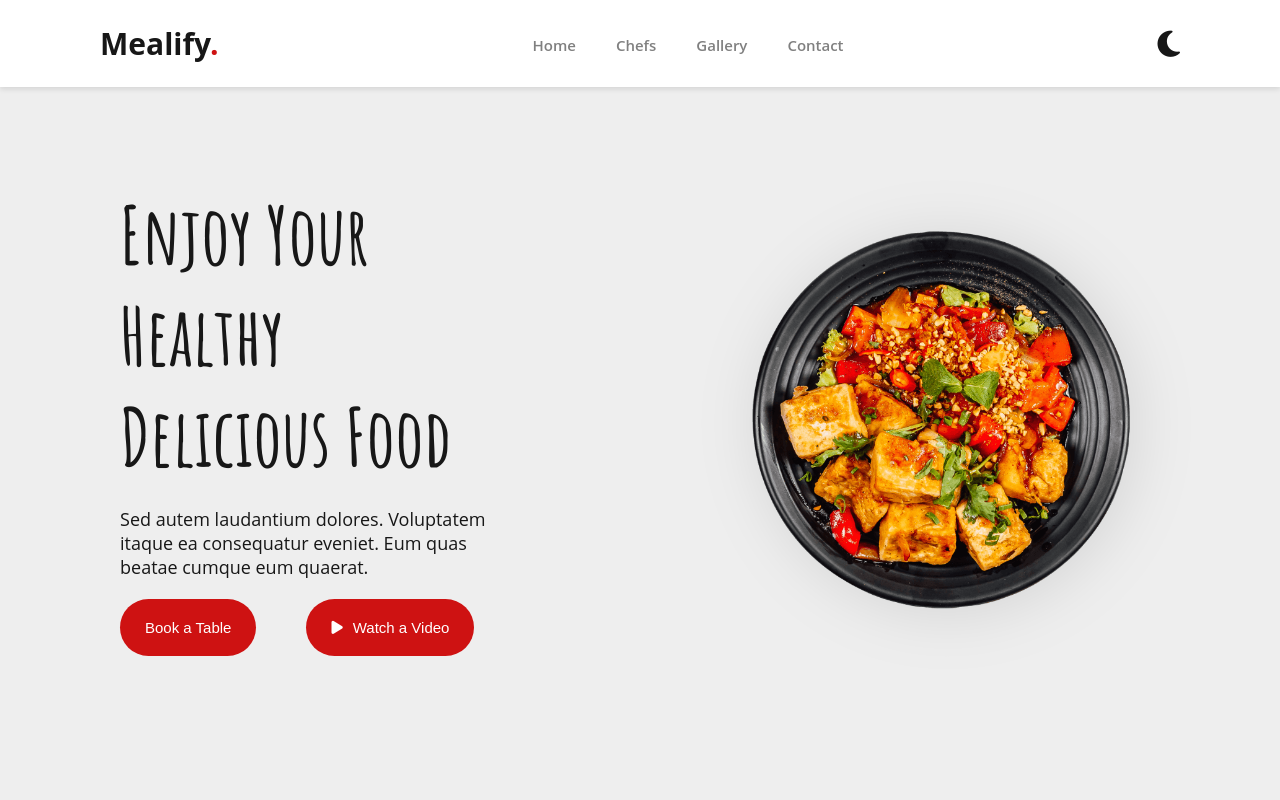
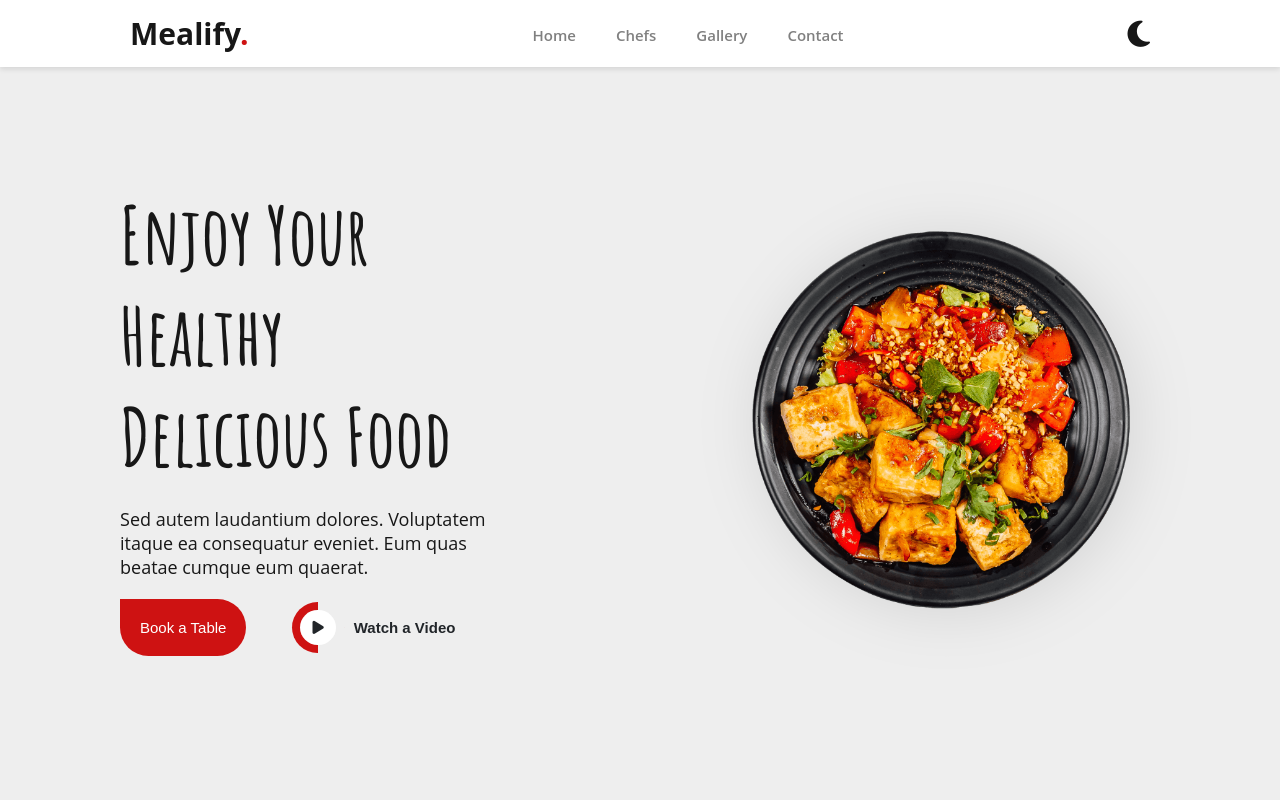
Before and after one commit to Maihetemy/Mealify, a plain HTML site: page index.html in a window 1280 px wide. Shown: the top 800 px of the page. Drawn offline with Linux system fonts and the light colour scheme.

Commit message:
watch button

```diff
--- a/css/media.css
+++ b/css/media.css
@@ -7,6 +7,12 @@
     :root {
         font-size: 20px;
     }
+
+    /* -------------------------------------------------------- */
+    /* nav */
+
+    nav {
+        padding: 0 2.5rem;    }
 
     /* -------------------------------------------------------- */
     /* intro */
@@ -120,7 +126,7 @@
 
     /* nav */
     nav {
-        padding: 0 4rem;
+        padding: 0 6rem;
     }
 
     /* intro */
@@ -145,7 +151,7 @@
     }
 
     .intro .content .book-button {
-        border-radius: 0 2.5rem 2.5rem 2.5rem 2.5rem;
+        border-radius: 0 2.5rem 2.5rem 2.5rem;
     }
 
     /* -------------------------------------------------------- */
@@ -179,17 +185,21 @@
         margin: 2.5rem 5.5rem;
         padding: 2rem .25rem;
     }
-    .contact form{
+
+    .contact form {
         justify-content: space-between;
     }
+
     #name-input,
     #email-input {
         width: 49%;
     }
-    #name-input{
+
+    #name-input {
         margin-right: .25rem;
     }
-    #email-input{
+
+    #email-input {
         margin-left: .25rem;
     }
 
@@ -217,7 +227,9 @@
     .contact-details {
         width: 25%;
     }
-
+    footer .quick-subscription button{
+        font-size: .75rem;
+    }
     .about {
         order: 1;
     }
--- a/css/style.css
+++ b/css/style.css
@@ -112,13 +112,14 @@ nav {
     right: 0;
     z-index: 9999;
     box-shadow: 0 .125rem .25rem 0 var(--shadow);
+    padding: 0rem 1rem;
 }
 
 nav .container {
     display: flex;
     justify-content: space-between;
     align-items: center;
-    padding: 1rem;
+    padding: .5rem;
 
 }
 
@@ -187,8 +188,9 @@ nav .container {
     height: .125rem;
     background-color: var(--main-color);
     position: absolute;
-    bottom: 0;
+    bottom: -5px;
     left: 0;
+    /* margin: .5rem; */
     transition: width .5s;
 }
 
@@ -209,7 +211,7 @@ nav .container {
     align-items: center;
     justify-content: center;
     flex-wrap: wrap-reverse;
-    padding: 3rem 0;
+    padding: 3rem 1rem;
     margin: 1.5rem 0;
 }
 
@@ -242,7 +244,7 @@ nav .container {
 .buttons-container {
     display: flex;
     justify-content: center;
-    gap: 2.5rem;
+    gap: 2rem;
 }
 
 button {
@@ -253,9 +255,12 @@ button {
     justify-content: center;
     align-items: center;
     border-radius: 3rem;
-    padding: 1rem 1.25rem;
     transition: .5s;
     font-size: .75rem;
+
+}
+.custom-padding{
+    padding: 1.25rem 1.25rem;
 
 }
 
@@ -263,8 +268,51 @@ button:hover {
     background-color: var(--selector-color);
 }
 
-button i {
+.intro .book-button{
+    padding:  1rem;
+
+}
+#watch-button {
+    background: transparent;
+    color: var(--dark-gray);
+}
+
+#watch-button .video-icon {
     margin-right: .5rem;
+    background-color: var(--main-color);
+    padding: .40rem;
+    border-radius: 100%;
+    position: relative;
+    z-index: 0;
+}
+
+#watch-button .video-icon:after {
+    content: '';
+    width: 50%;
+    height: 100%;
+    background-color: var(--section-bg);
+    position: absolute;
+    top: 0;
+    z-index: 1;
+}
+
+#watch-button .video-icon i {
+    background-color: var(--secondary-site-color);
+    display: flex;
+    justify-content: center;
+    align-items: center;
+    font-size: .75rem;
+    padding: .5rem .6rem;
+    border-radius: 100%;
+    position: relative;
+    z-index: 2;
+}
+
+#watch-button span {
+    font-weight: 600;
+}
+#watch-button:hover{
+    color: var(--main-color);
 }
 
 
@@ -400,12 +448,12 @@ picture:hover {
 }
 
 .card-container:hover .card-social {
-    left: 85%;
+    left: 83%;
 }
 
 .card-social ul {
     margin: 0;
-    padding: .5rem .75rem;
+    padding: .5rem;
 
 }
 
@@ -776,7 +824,12 @@ footer .contact-details ul i {
     font-size: .75rem;
 
 }
-#footer-input{
+.subscription button i{
+    margin-right: .5rem;
+
+}
+
+#footer-input {
     width: 100%;
     padding: .75rem;
     margin-bottom: .5rem;
@@ -795,7 +848,9 @@ footer .quick-links {
     margin: 0;
     padding: 0;
 }
-
+footer .quick-subscription button{
+    font-size: 1rem;
+}
 .quick-links li {
     width: 50%;
     padding: .25rem;
--- a/index.html
+++ b/index.html
@@ -59,7 +59,7 @@
                 quaerat.</p>
             <div class="buttons-container">
                 <button class="book-button">Book a Table</button>
-                <button class="watch-button">
+                <button id="watch-button">
                     <div class="video-icon">
                         <i class="fa-solid fa-play"></i>
                     </div>
@@ -284,7 +284,7 @@
                 <input id="email-input" type="email" placeholder="email">
                 <input class="subject" id="subject" type="text" placeholder="subject">
                 <textarea id="text-area" name="subject" placeholder="message for me" rows="10"></textarea>
-                <button>send message</button>
+                <button class="custom-padding">send message</button>
             </form>
         </div>
     </div>
@@ -320,8 +320,8 @@
                 <p>Don't miss out on our latest menu updates and exclusive offers - join our newsletter today and stay
                     up-to-date with all things Mealify!</p>
                 <form>
-                    <input id="footer-input" type="email" placeholder="enter your email address">
-                    <button>
+                    <input id="footer-input" type="email" placeholder="Enter your Email Address">
+                    <button class="custom-padding">
                         <i class="fa-solid fa-envelope"></i>
                         subscribe
                     </button>
```
